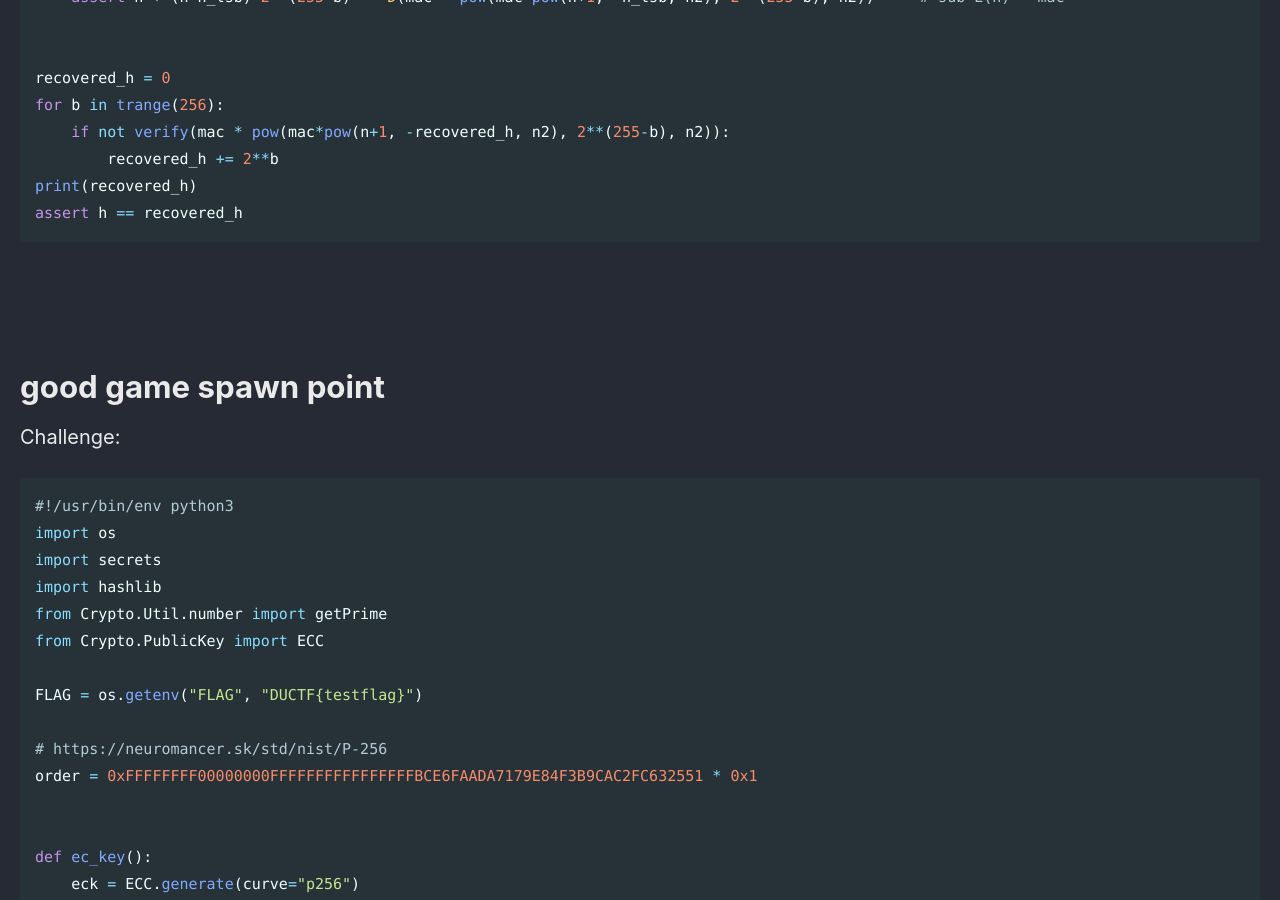
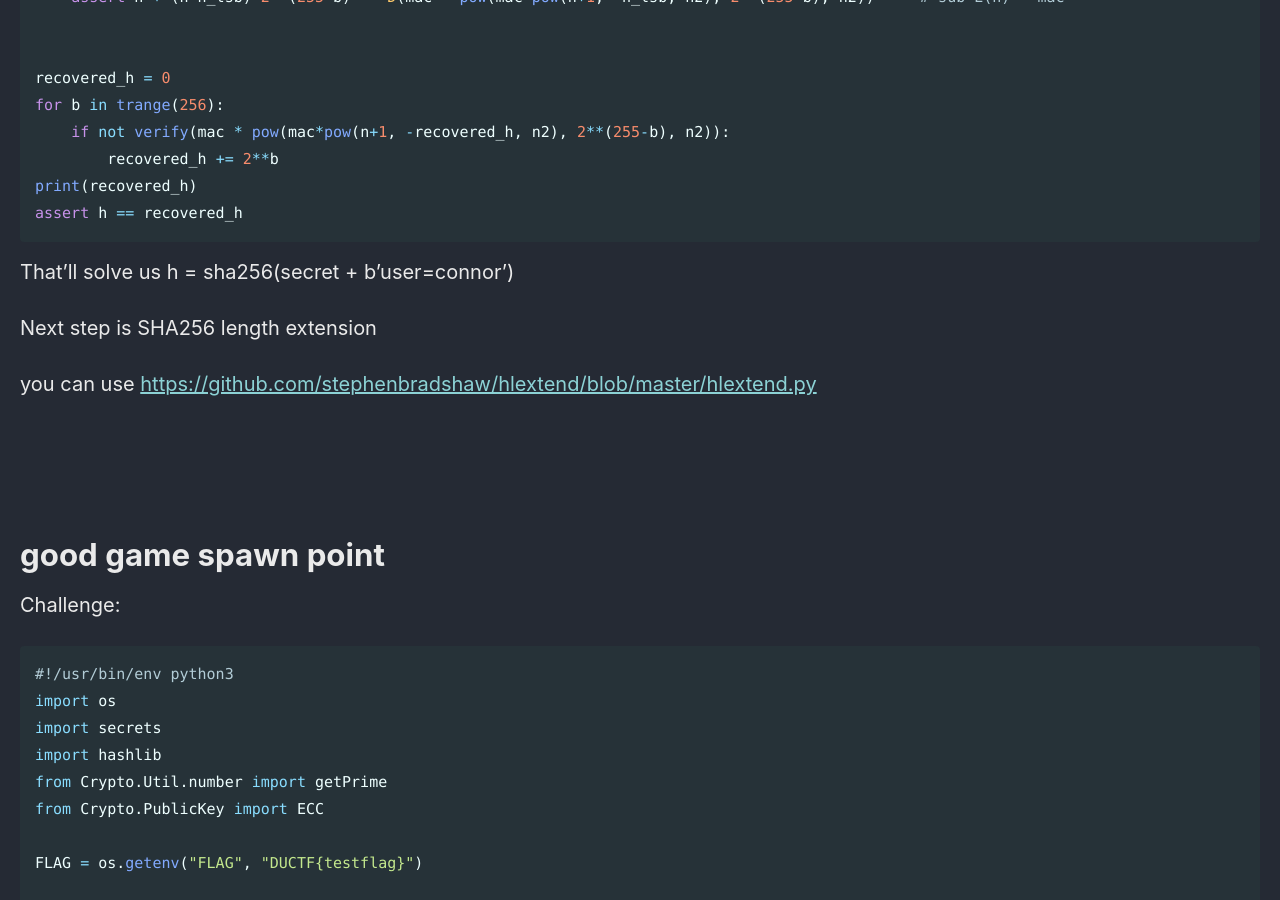
Before and after one commit to Connor-McCartney/Connor-McCartney.github.io, a Jekyll site: the page built from _pages/cryptography/other/DUCTF-2025.md, in a window 1280 px wide and 900 px high, scrolled down 4642 px. Built offline with Jekyll 4.4.1, drawn with Linux system fonts in a browser that asks for light colours; cached includes are drawn as plain includes.

Commit message:
Update DUCTF-2025.md

````diff
--- a/_pages/cryptography/other/DUCTF-2025.md
+++ b/_pages/cryptography/other/DUCTF-2025.md
@@ -183,8 +183,11 @@ print(recovered_h)
 assert h == recovered_h
 ```
 
+That'll solve us h = sha256(secret + b'user=connor')
 
+Next step is SHA256 length extension
 
+you can use <https://github.com/stephenbradshaw/hlextend/blob/master/hlextend.py>
 
 
 <br>
````
